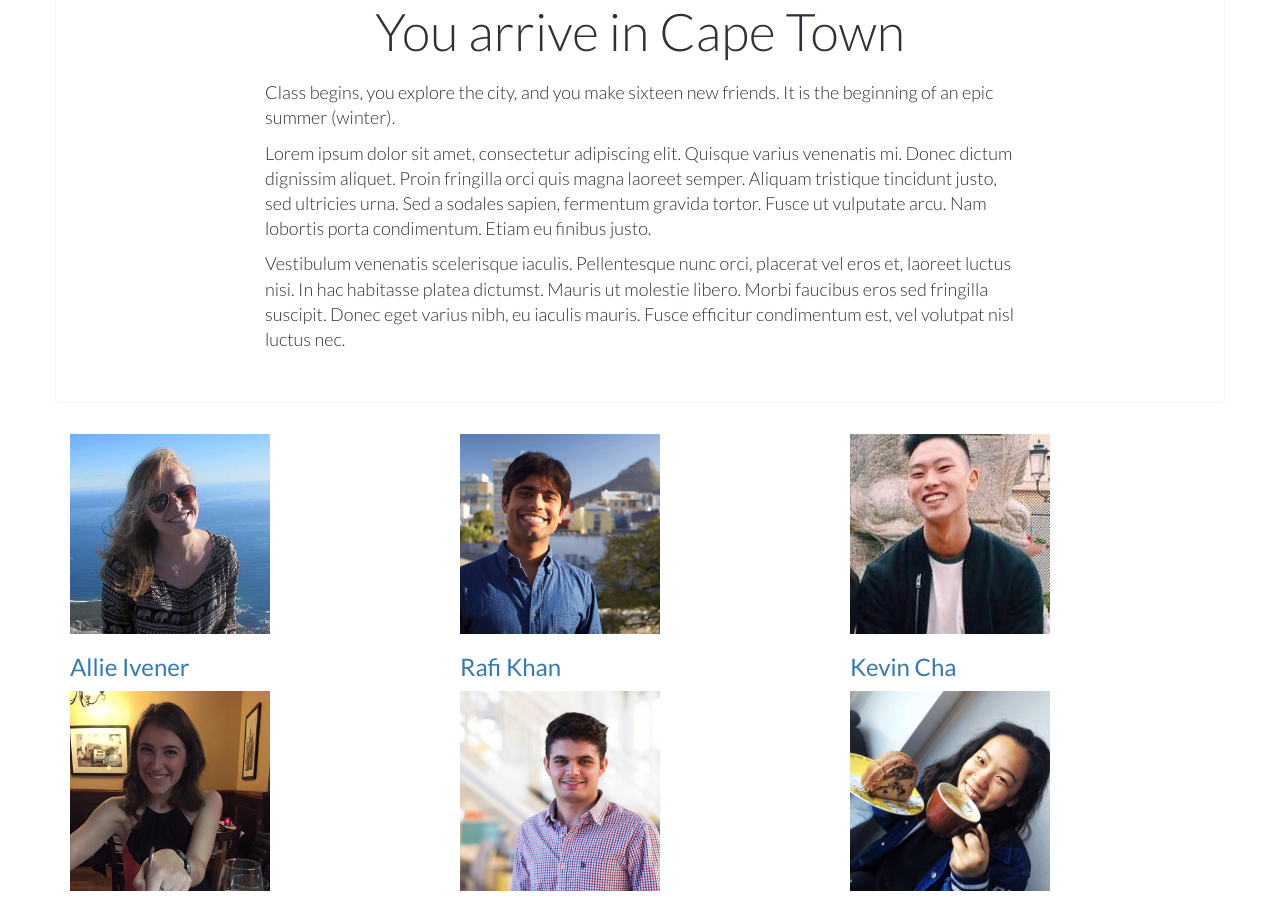
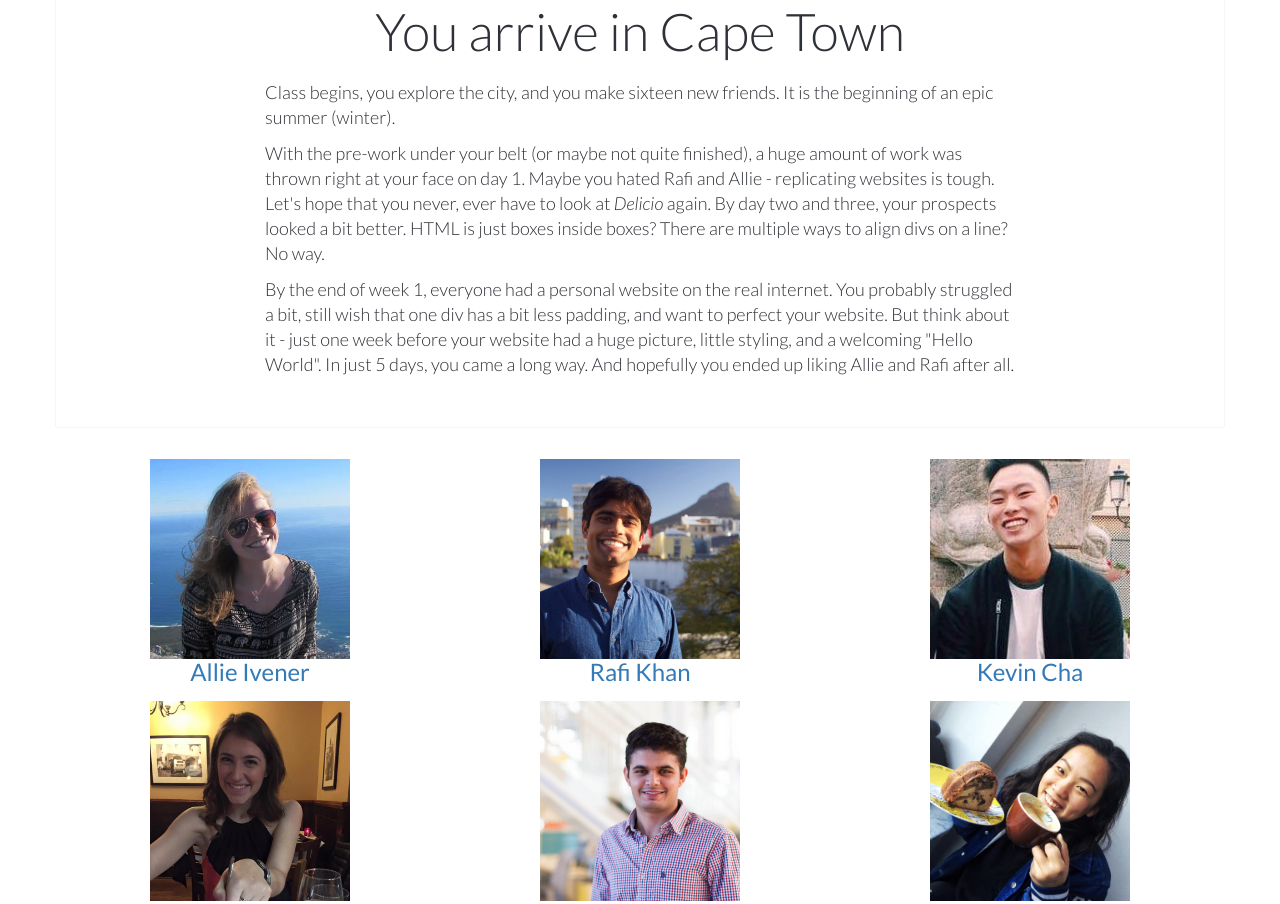
Before and after one commit to iExperience/theoriginmaster, a website: page index.html in a window 1280 px wide. Shown: the part 1030-1934 px from the top of the page. Drawn offline with nearby package versions, Linux system fonts and the light colour scheme; some packages are replaced by stand-ins of ours; a web font is replaced by a local one.

Commit message:
student pic formatting

```diff
--- a/sass/main.sass
+++ b/sass/main.sass
@@ -121,10 +121,20 @@ a
     font-weight: 300
     margin-bottom: 20px
 
+.student
+  width: 200px
+  margin: auto
+
 .student-pic
   width: 200px
   height: 200px
   object-fit: cover
+
+.caption
+  width: 200px
+  margin: auto
+  padding-bottom: 15px
+  text-align: center
 
 .block
   padding: 20px 20px 40px 20px
--- a/templates/home.html
+++ b/templates/home.html
@@ -31,10 +31,9 @@
 				<h2>Week 1</h2>
 				<h1>You arrive in Cape Town</h1>
 				<div class="block__contents">
-					<p>Class begins, you explore the city, and you make sixteen new friends. It is the beginning
-						of an epic summer (winter).</p>
-						<p>Lorem ipsum dolor sit amet, consectetur adipiscing elit. Quisque varius venenatis mi. Donec dictum dignissim aliquet. Proin fringilla orci quis magna laoreet semper. Aliquam tristique tincidunt justo, sed ultricies urna. Sed a sodales sapien, fermentum gravida tortor. Fusce ut vulputate arcu. Nam lobortis porta condimentum. Etiam eu finibus justo.</p>
-						<p>Vestibulum venenatis scelerisque iaculis. Pellentesque nunc orci, placerat vel eros et, laoreet luctus nisi. In hac habitasse platea dictumst. Mauris ut molestie libero. Morbi faucibus eros sed fringilla suscipit. Donec eget varius nibh, eu iaculis mauris. Fusce efficitur condimentum est, vel volutpat nisl luctus nec.</p>
+					<p>Class begins, you explore the city, and you make sixteen new friends. It is the beginning of an epic summer (winter).</p>
+					<p>With the pre-work under your belt (or maybe not quite finished), a huge amount of work was thrown right at your face on day 1. Maybe you hated Rafi and Allie - replicating websites is tough. Let's hope that you never, ever have to look at <em>Delicio</em> again. By day two and three, your prospects looked a bit better. HTML is just boxes inside boxes? There are multiple ways to align divs on a line? No way.</p>
+					<p>By the end of week 1, everyone had a personal website on the real internet. You probably struggled a bit, still wish that one div has a bit less padding, and want to perfect your website. But think about it - just one week before your website had a huge picture, little styling, and a welcoming "Hello World". In just 5 days, you came a long way. And hopefully you ended up liking Allie and Rafi after all.</p>
 				</div>
 				<p></p>
 			</div>
```
Also changed, not shown: css/main.css.
